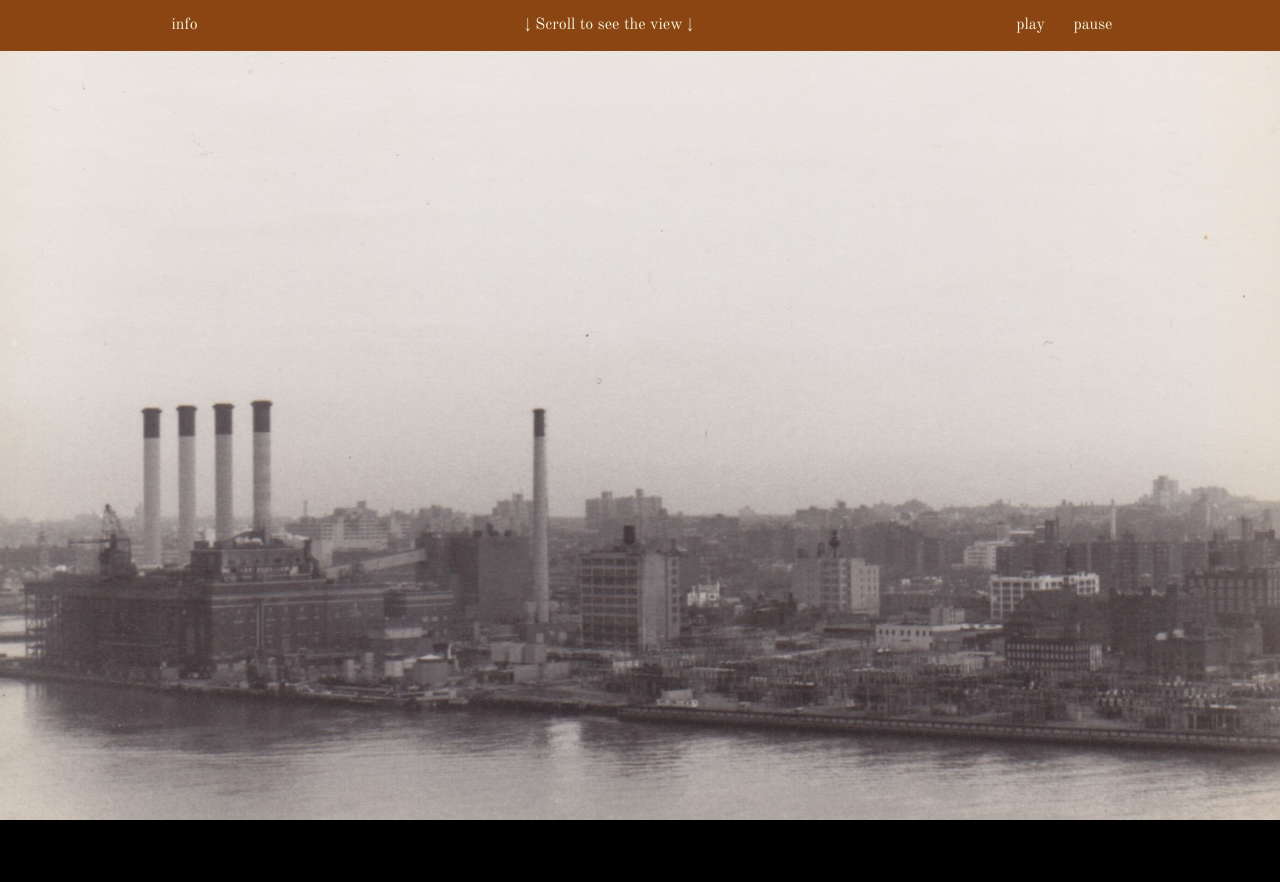
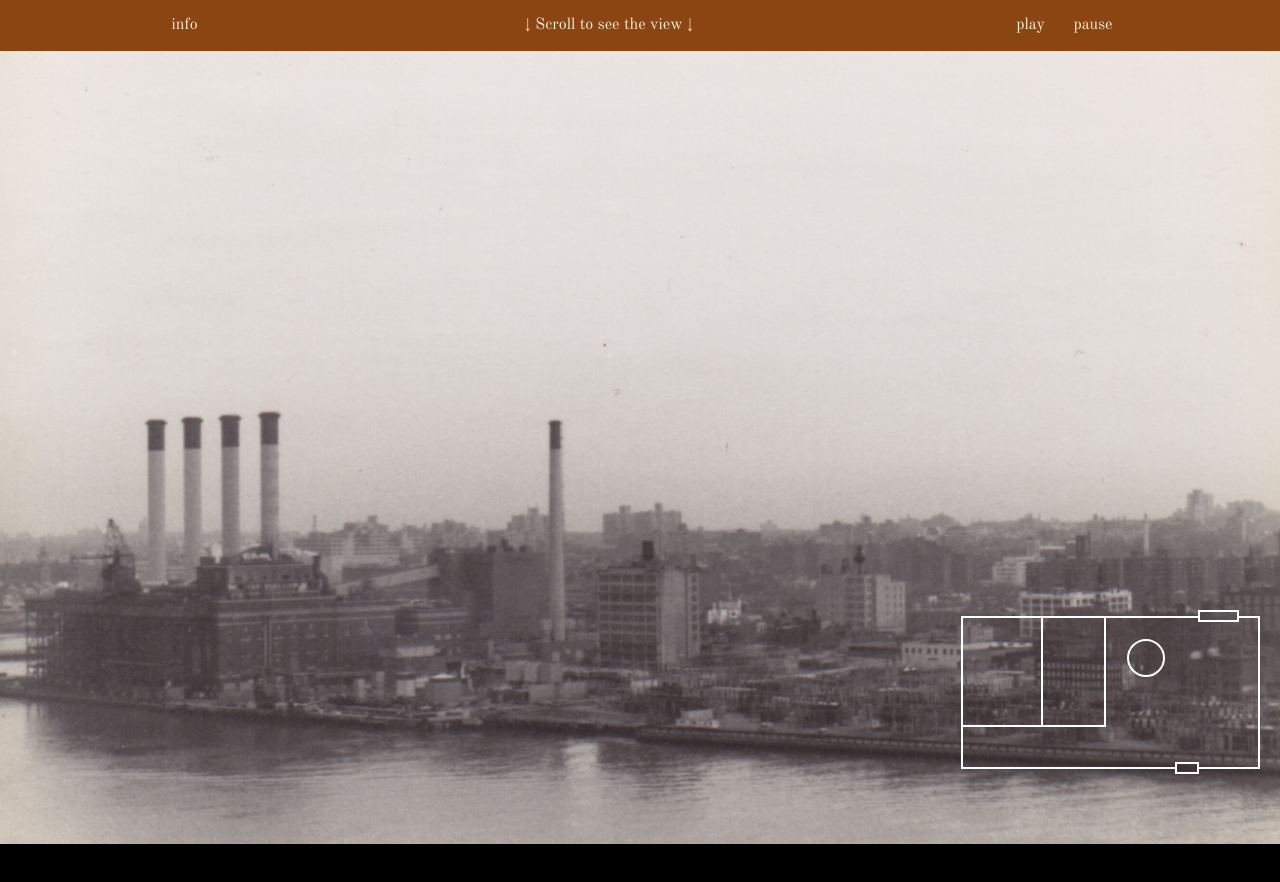
Before and after one commit to rylekich/265cherry, a plain HTML site: page index.html in a window 1280 px wide. Shown: the top 882 px of the page. Drawn offline with nearby package versions, Linux system fonts and the light colour scheme.

Commit message:
building out the rest of the archive

```diff
--- a/flipbook.js-gh-pages/flipbook.js
+++ b/flipbook.js-gh-pages/flipbook.js
@@ -145,7 +145,8 @@
             setStyles(_canvas, {
                 'position': 'absolute',
                 'top': 0,
-                'left': 0
+                'left': 0,
+                'width': '103%'
             });
         };
 
--- a/index.html
+++ b/index.html
@@ -21,7 +21,9 @@
 			  background: black;
 			  overscroll-behavior: none;
 		   }
-
+			  body::-webkit-scrollbar {
+			  display: none;
+			}
 
 		nav {
 			position: absolute;
@@ -149,6 +151,23 @@
 			cursor: help;
 		}
 
+		.nav {
+			position: fixed;
+			bottom: 20px;
+			right: 20px;
+			z-index: 5;
+			/*background-color: black;*/
+		}
+
+		svg a > *{
+			fill: none;
+			pointer-events: all;
+		}
+
+		svg a:hover > *{
+			fill: white;
+		}
+
 		@media screen and (max-width: 425px) {
 
 			  .about p {
@@ -171,7 +190,6 @@
 					  &#x00B9; The view towards the Financial District ceased to exist after Extell Development Company <a href="https://bedfordandbowery.com/2015/04/protesters-express-outrage-over-extells-building-from-hell-coming-to-the-les/" target="_blank">demolished</a> the neighborhood supermarket in 2014 and finished erecting the <a href="https://onemanhattansquare.com/" target="_blank">luxury housing</a> development in 2019.
 					<br> <br>
 					  &#x00B2;<a href="https://www.google.com/maps/@40.711333,-73.9887225,3a,75y,228.46h,104.11t/data=!3m6!1e1!3m4!1smN8C82M0R5trxvszkrnGpw!2e0!7i16384!8i8192" target="_blank"> Lands End II</a> is a two 26-story tower building complex at 265-275 Cherry Street (near Rutgers Slip) that was built in 1979 as part of the <a href="https://twobridges.org/programs-and-projects/affordable-housing/two-bridges-urban-renewal-area-1972-1997/" target="_blank">Two Bridges Urban Renewal Area</a>. The low and middle income development was New York City’s first Section 8 project. L+M Development Partners and CIM Group partnered in 2013 to purchase Lands End II for $279 Million.
-					<br> <br> <a class="notready" title="Coming Soon">Stephania Hassan</a> (neé Stephanie Richardson) is an artist, former social worker, and retired special education teacher from New York City. She is my grandmother and took these beautiful photos. Website designed and built by <a href="http://jaltera.xyz" target="_blank">Kyle Richardson</a> in 2020.
 					</div>
 				</div>
 
@@ -186,6 +204,20 @@
 		</div>
 
 		<div>*</div>
+
+		<div class="nav">
+		<svg width="299" height="164" viewBox="0 0 299 164" fill="none" xmlns="http://www.w3.org/2000/svg">
+		<a xlink:href="bedroom.html"><rect id="bed-nav" x="1" y="7" width="80" height="109" stroke="white" stroke-width="2"/></a>
+		<a xlink:href="closet.html"><rect id="closet-nav" x="81" y="7" width="63" height="109" stroke="white" stroke-width="2"/></a>
+
+		<path d="M215 158H1V7H237.5M237.5 158H298V7H277.5" stroke="white" stroke-width="2"/>
+
+		<a xlink:href="index.html"><rect id="window-nav" x="238" y="1" width="39" height="10" stroke="white" stroke-width="2"/></a>
+		<a xlink:href="hallway.html"><rect id="hall-nav" x="215" y="153" width="22" height="10" stroke="white" stroke-width="2"/></a>
+
+		<a xlink:href="home.html"><circle id="curio-nav" cx="185" cy="48" r="18" stroke="white" stroke-width="2"/></a>
+		</svg>
+		</div>
 
 		<section id="view">
 		<img src="images/sky001.jpeg">
@@ -289,7 +321,7 @@
 
 <audio id="FDR">
   <source src="fdr_highway_sounds.mp3" type="audio/mpeg">
-  Your browser does not support the audio element.
+  <!-- Your browser does not support the audio element. -->
 </audio>
 
 
```
Also changed, not shown: 1 other file.
